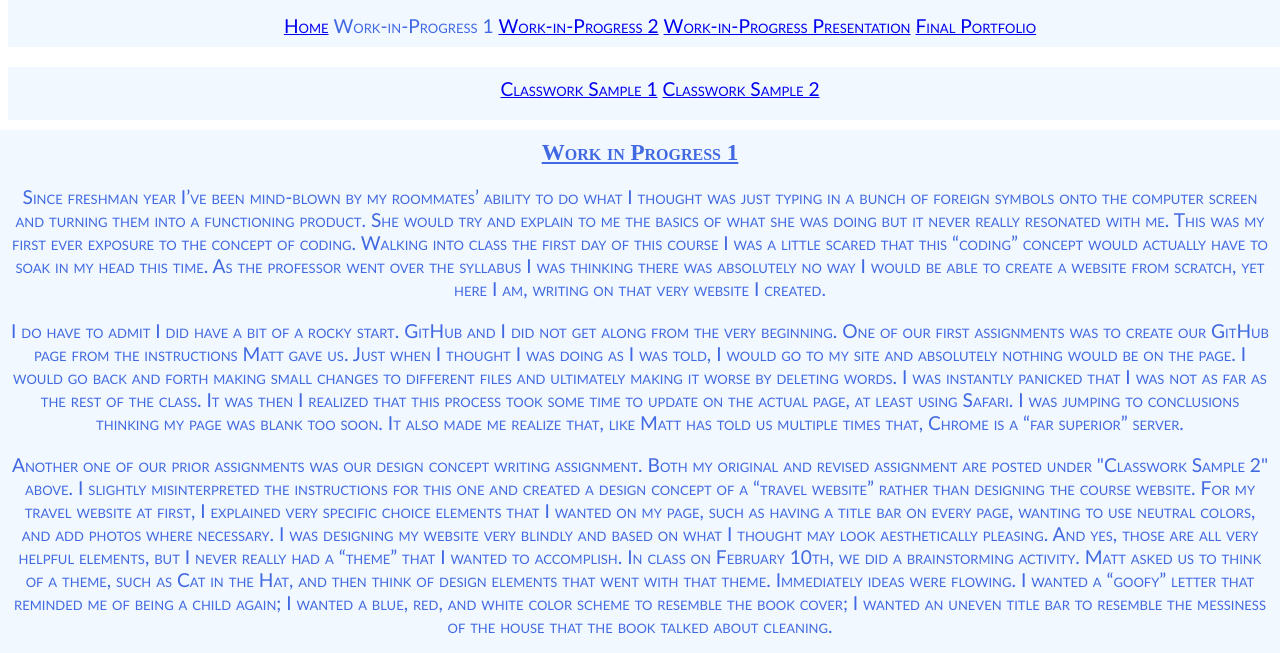
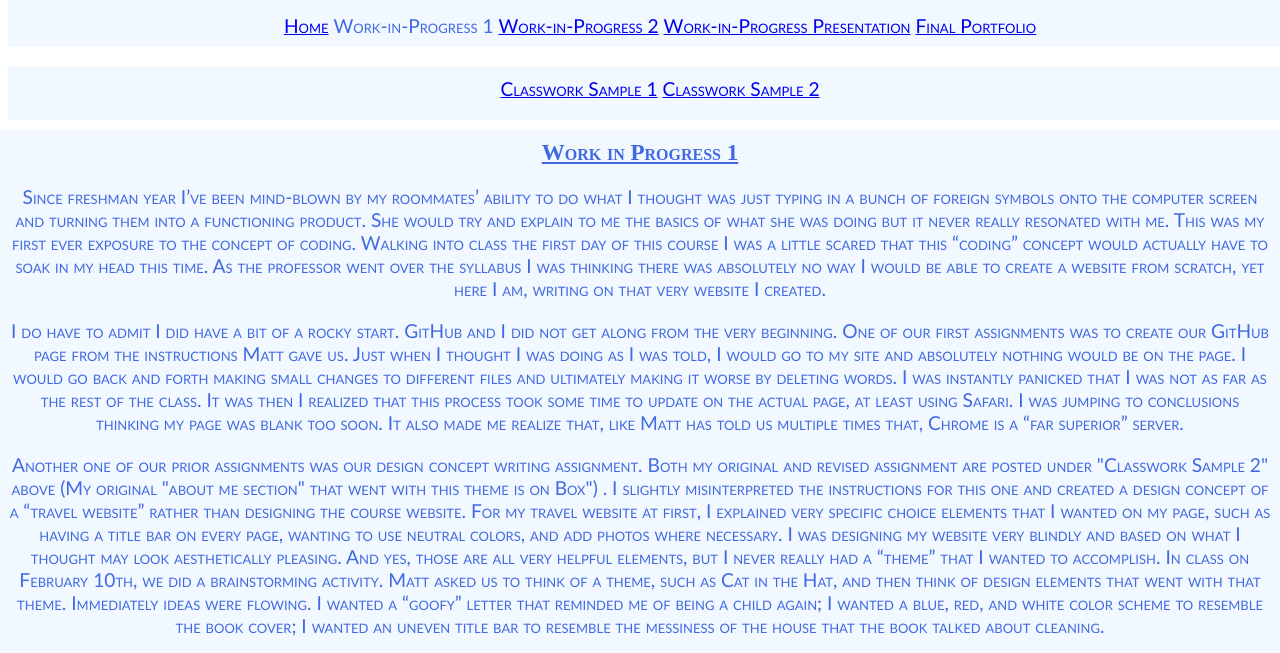
Before and after one commit to kayleemclaughlin/kayleemclaughlin.github.io, a plain HTML site: page work-1/index.html in a window 1280 px wide. Shown: the part 77-730 px from the top of the page. Drawn offline with Linux system fonts and the light colour scheme.

Commit message:
Update index.html

```diff
--- a/work-1/index.html
+++ b/work-1/index.html
@@ -22,7 +22,7 @@
     <h2>Work in Progress 1</h2>
     <p>Since freshman year I’ve been mind-blown by my roommates’ ability to do what I thought was just typing in a bunch of foreign symbols onto the computer screen and turning them into a functioning product. She would try and explain to me the basics of what she was doing but it never really resonated with me. This was my first ever exposure to the concept of coding. Walking into class the first day of this course I was a little scared that this “coding” concept would actually have to soak in my head this time.  As the professor went over the syllabus I was thinking there was absolutely no way I would be able to create a website from scratch, yet here I am, writing on that very website I created. </p>
     <p>I do have to admit I did have a bit of a rocky start. GitHub and I did not get along from the very beginning. One of our first assignments was to create our GitHub page from the instructions Matt gave us. Just when I thought I was doing as I was told, I would go to my site and absolutely nothing would be on the page. I would go back and forth making small changes to different files and ultimately making it worse by deleting words. I was instantly panicked that I was not as far as the rest of the class. It was then I realized that this process took some time to update on the actual page, at least using Safari. I was jumping to conclusions thinking my page was blank too soon. It also made me realize that, like Matt has told us multiple times that, Chrome is a “far superior” server. </p>
-    <p>Another one of our prior assignments was our design concept writing assignment. Both my original and revised assignment are posted under "Classwork Sample 2" above.  I slightly misinterpreted the instructions for this one and created a design concept of a “travel website” rather than designing the course website. For my travel website at first, I explained very specific choice elements that I wanted on my page, such as having a title bar on every page, wanting to use neutral colors, and add photos where necessary. I was designing my website very blindly and based on what I thought may look aesthetically pleasing. And yes, those are all very helpful elements, but I never really had a “theme” that I wanted to accomplish. In class on February 10th, we did a brainstorming activity. Matt asked us to think of a theme, such as Cat in the Hat, and then think of design elements that went with that theme. Immediately ideas were flowing. I wanted a “goofy” letter that reminded me of being a child again; I wanted a blue, red, and white color scheme to resemble the book cover; I wanted an uneven title bar to resemble the messiness of the house that the book talked about cleaning.</p>
+    <p>Another one of our prior assignments was our design concept writing assignment. Both my original and revised assignment are posted under "Classwork Sample 2" above (My original "about me section" that went with this theme is on Box") .  I slightly misinterpreted the instructions for this one and created a design concept of a “travel website” rather than designing the course website. For my travel website at first, I explained very specific choice elements that I wanted on my page, such as having a title bar on every page, wanting to use neutral colors, and add photos where necessary. I was designing my website very blindly and based on what I thought may look aesthetically pleasing. And yes, those are all very helpful elements, but I never really had a “theme” that I wanted to accomplish. In class on February 10th, we did a brainstorming activity. Matt asked us to think of a theme, such as Cat in the Hat, and then think of design elements that went with that theme. Immediately ideas were flowing. I wanted a “goofy” letter that reminded me of being a child again; I wanted a blue, red, and white color scheme to resemble the book cover; I wanted an uneven title bar to resemble the messiness of the house that the book talked about cleaning.</p>
     <p> It was so much easier to think of a design concept that way rather than designing it blindly. After class that evening, I went back to my original design concept and rethought about it. As a person who loves the beach and spends a lot of time there during the summer, I thought about which theme would best fit me. One of the first ideas that came to my mind was the concept of a coffee shop at the beach.  In my opinion a coffee shop is a place you go to relax, talk with friends or family, or get mindless work done.  A beach to me is similar in the sense that you can go there to relax, spend time with people, or read a book. With that theme in mind, I was able to come up with design concepts that would be able to fit that. I wanted an easy to use and simple website design, resembling people who may be on “island time” at a coffee shop on the beach. The font, at least for the main header I wanted to resemble smooth waves with a smooth font. I added a white border around my menu to slightly break the pages up, just as a wave would break on the beach. In addition, I added a hover element on my menu bar so that people viewing my site are able to see which menu link they are about to select.</p>
     <p>At this point I believe I have made most of those concepts I had envisioned come to life. Moving forward, I would like to learn and add a few elements. For one, I would like to add a drop-down menu on the menu bar to make for even easier transitions. I would like to learn how to crop photos and soften the edges using Photoshop, particularly on the photo I have on my home page. I am also excited to potentially add a logo to the header of my page, just as a coffee shop would have a logo on their store front. I am eager to continue to learn and develop technical skills in this course that I can hopefully take with me as I enter the “real-world” in a few months.</p>
     <p>Word count: 873</p>
```
